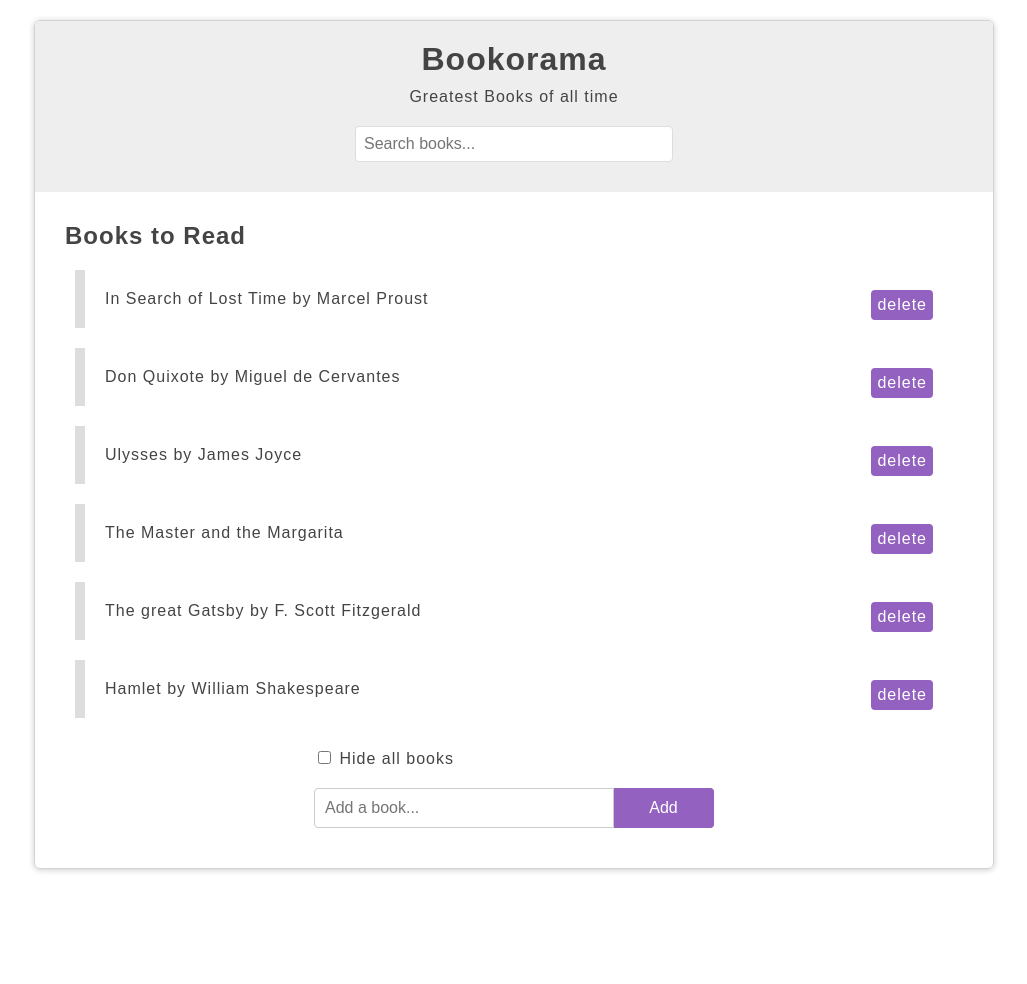
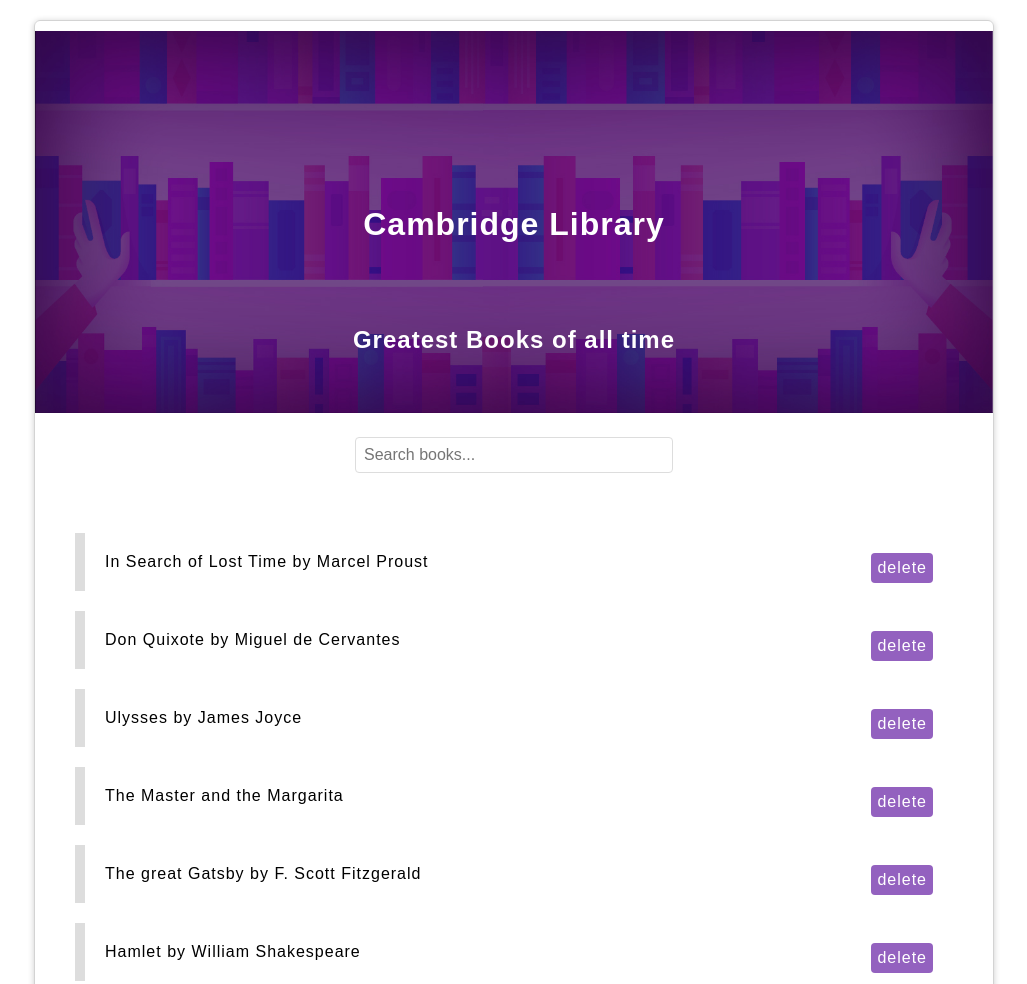
Before and after one commit to anytaaly/bookorama, a plain HTML site: page index.html in a window 1280 px wide. Shown: the top 984 px of the page, without its empty margins (126-1153 px from the left). Before the commit the page ends 889 px from the top, so only its background shows below. Drawn offline with nearby package versions, Linux system fonts and the light colour scheme; a web font is replaced by a local one.

Commit message:
template updated

```diff
--- a/index.html
+++ b/index.html
@@ -18,15 +18,15 @@
     <div id="wrapper">
       <header>
         <div id="page-banner">
-          <h1 class="title">Bookorama</h1>
-          <p>Greatest Books of all time</p>
+          <img src="booksdrib.jpg" class="lib" />
+          <h1 class="title">Cambridge Library</h1>
           <form id="search-books">
             <input type="text" placeholder="Search books..." />
           </form>
         </div>
       </header>
       <div id="book-list">
-        <h2 class="title">Books to Read</h2>
+        <h2 class="title">Greatest Books of all time</h2>
         <ul>
           <li>
             <span class="name">In Search of Lost Time by Marcel Proust</span>
--- a/styles.css
+++ b/styles.css
@@ -1,7 +1,6 @@
 @import url("https://fonts.googleapis.com/css?family=Thasadith:700");
 body {
   font-family: "Thasadith", sans-serif;
-  color: #444;
   letter-spacing: 1px;
 }
 
@@ -18,8 +17,19 @@ body {
 }
 
 #page-banner {
-  background: #eee;
+  color: #eee;
   padding: 10px 0;
+  position: relative;
+}
+.lib {
+  width: 100%;
+}
+.title {
+  position: absolute;
+  top: 40%;
+  left: 50%;
+  transform: translate(-50%, -50%);
+  color: #fff;
 }
 
 #page-banner h1,
@@ -27,6 +37,7 @@ body {
   width: 100%;
   text-align: center;
   margin: 10px 0;
+  color: "white";
 }
 
 #page-banner input {
```
Also changed, not shown: booksdrib-01.png (added), booksdrib.jpg (added).
